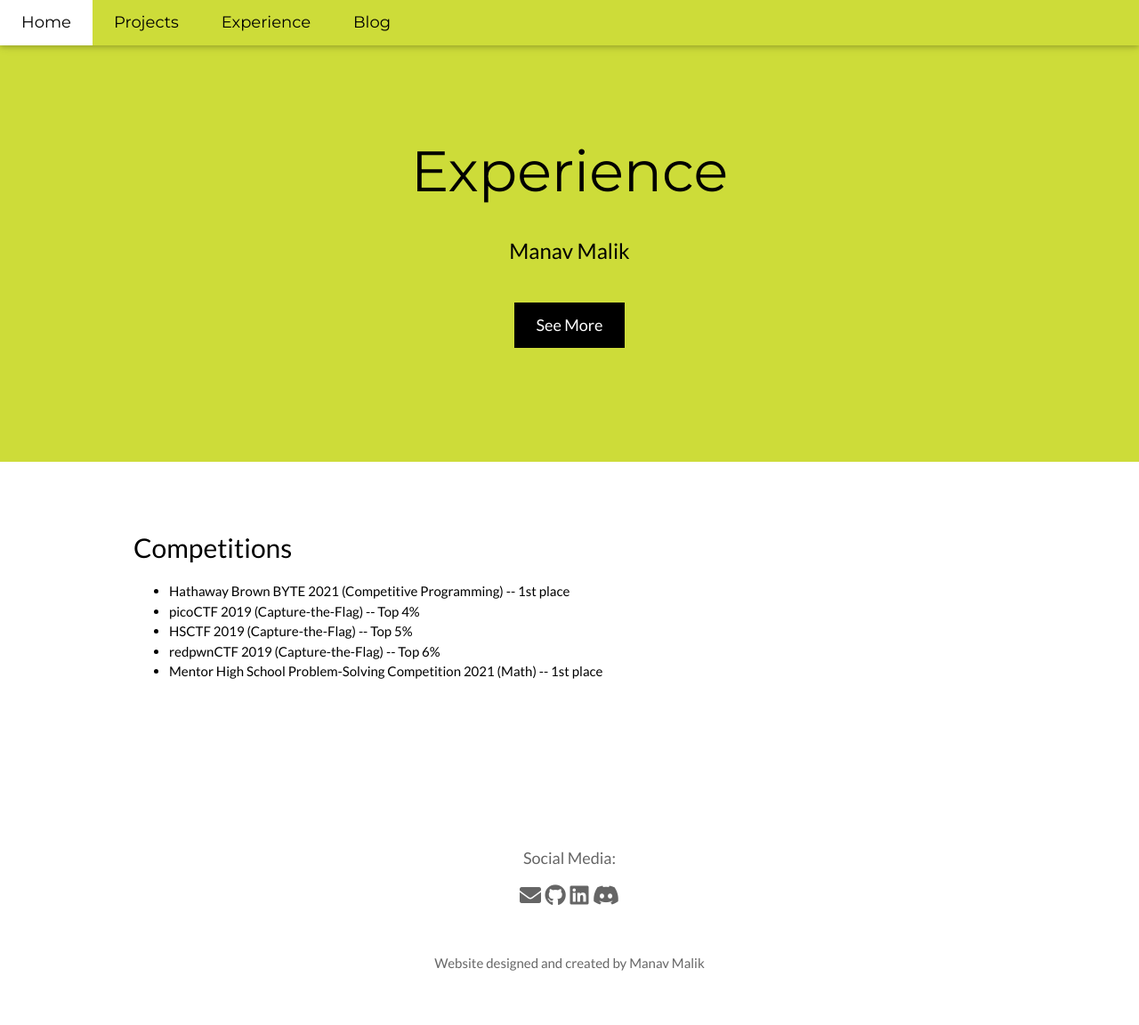
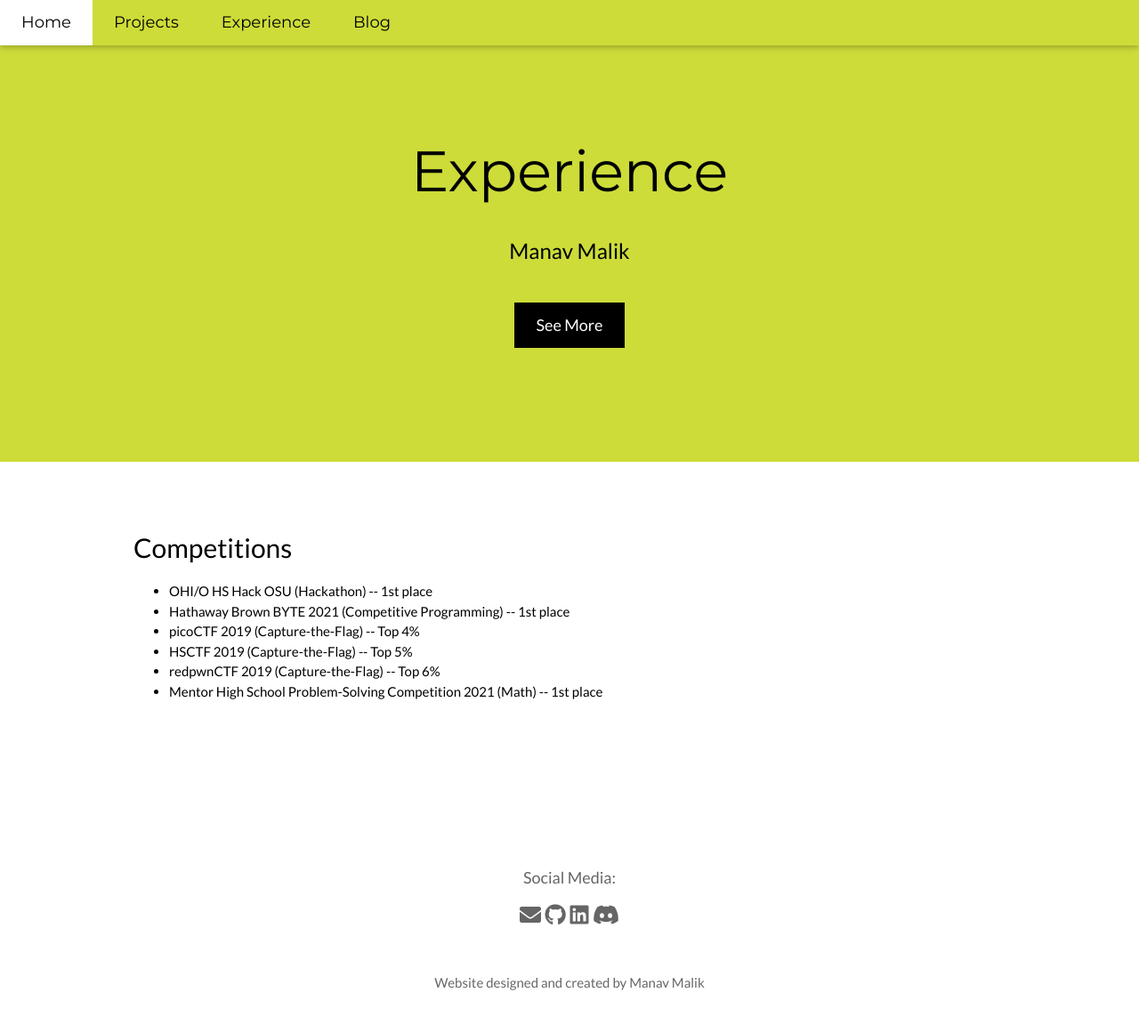
Before and after one commit to 0xmmalik/0xmmalik.github.io, a Jekyll site: the page built from experience/index.html, in a window 1280 px wide and 1195 px high. Shown: the top 1152 px of the window at 89% size. Built offline with Jekyll 4.4.1, drawn with Linux system fonts in a browser that asks for light colours.

Commit message:
added hack osu

```diff
--- a/experience/index.html
+++ b/experience/index.html
@@ -4,6 +4,7 @@ title: Experience
 ---
 <h2>Competitions</h2>
 <ul>
+  <li>OHI/O HS Hack OSU (Hackathon) -- 1st place</li>
   <li>Hathaway Brown BYTE 2021 (Competitive Programming) -- 1st place</li>
   <li>picoCTF 2019 (Capture-the-Flag) -- Top 4%</li>
   <li>HSCTF 2019 (Capture-the-Flag) -- Top 5%</li>
```
